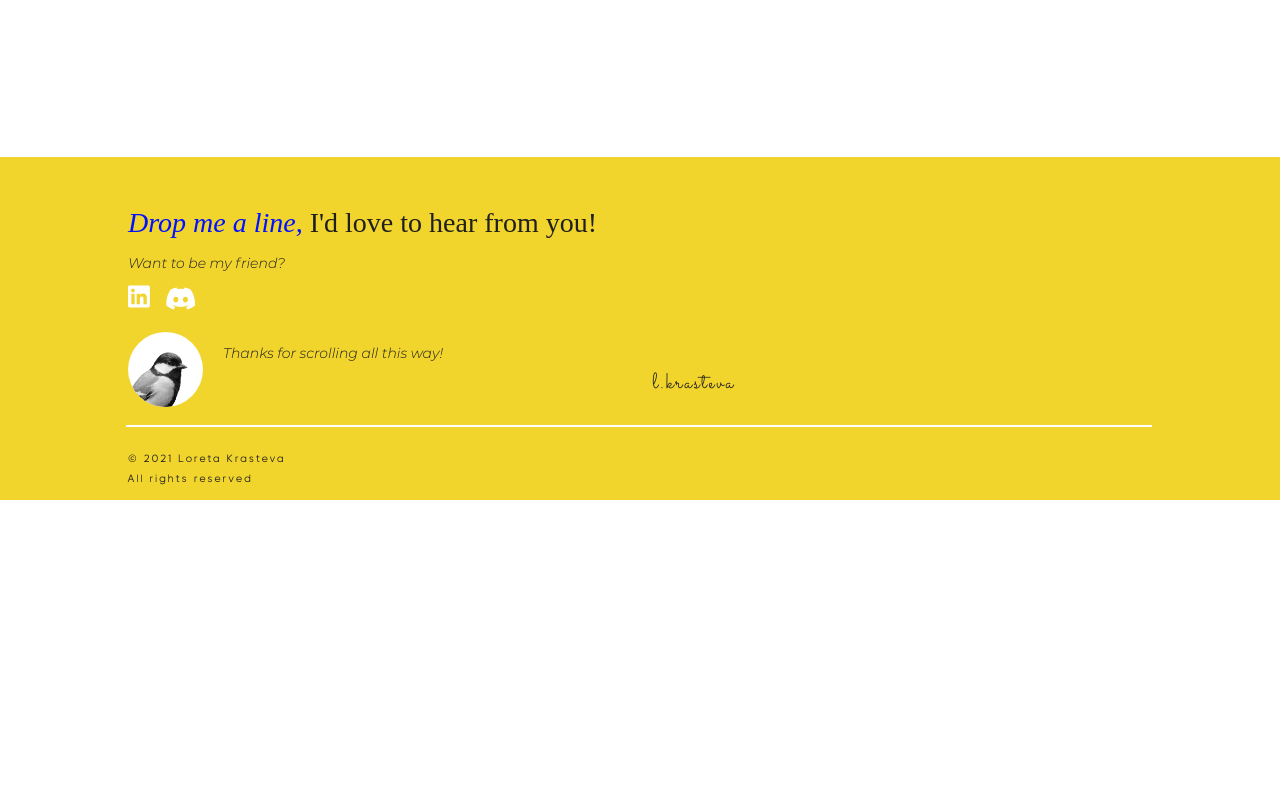
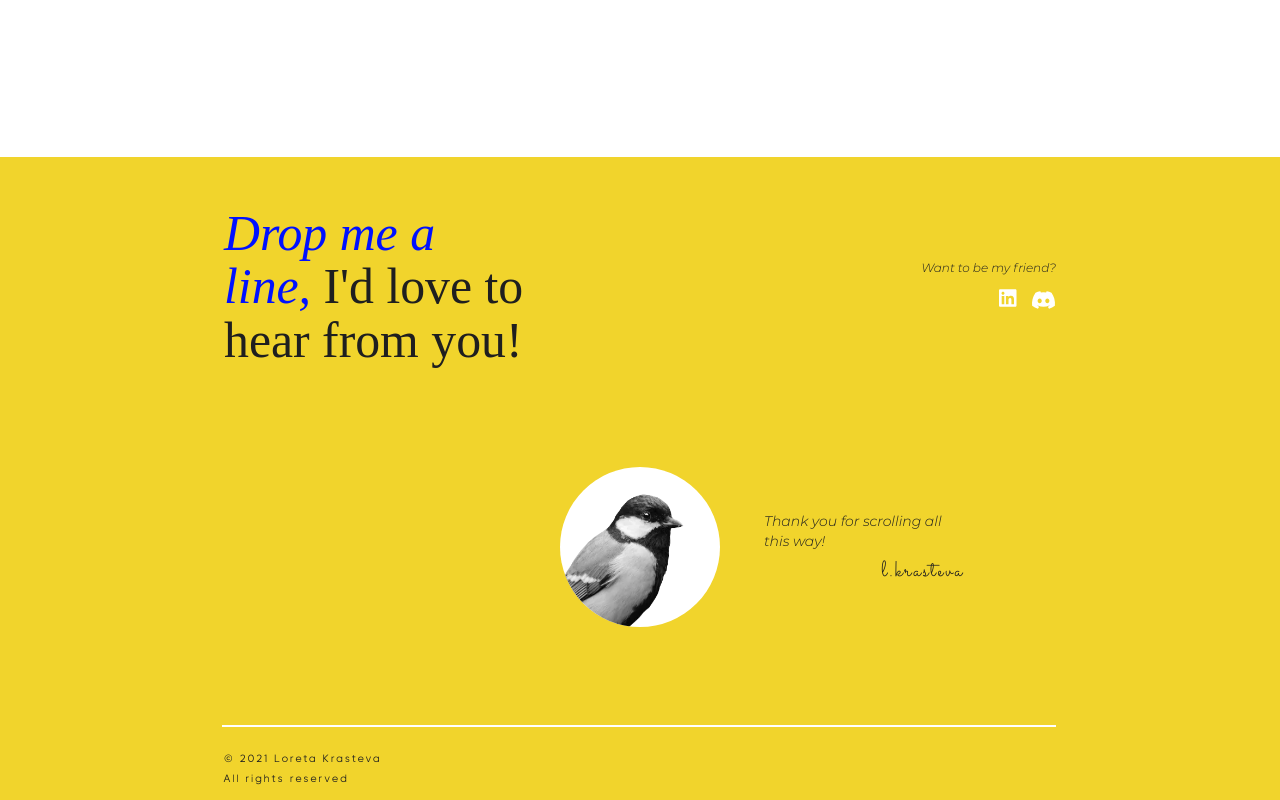
Before and after one commit to loretta-arineva/main-portfolio, a React (Create React App) app: page /contact in a window 1280 px wide. Shown: the part 728-1528 px from the top of the page. Before the commit the page ends 1228 px from the top, so only its background shows below. Built offline with nearby package versions, Linux system fonts and the light colour scheme.

Commit message:
Added footer style

```diff
--- a/src/assets/scss/5-modules/_afterword.scss
+++ b/src/assets/scss/5-modules/_afterword.scss
@@ -23,6 +23,7 @@
         .thanks {
             width: 50%;
             margin-left: 20px;
+            max-width: 200px;
 
 
             p:first-child {
--- a/src/assets/scss/5-modules/_footerContact.scss
+++ b/src/assets/scss/5-modules/_footerContact.scss
@@ -1,5 +1,6 @@
 .footer-contact {
     .footer-message {
+        max-width: 300px;
         .contact-link {
             color     : $contactLink;
             font-style: italic;
--- a/src/assets/scss/7-queries/_mediaQueries.scss
+++ b/src/assets/scss/7-queries/_mediaQueries.scss
@@ -181,3 +181,154 @@
         .project {}
     }
 }
+
+// Progress bar
+
+@media screen and (min-height: 680px) {
+    .progress-bar--container {
+        left : -180px;
+        width: 400px;
+    }
+}
+
+@media screen and (min-height: 680px) {
+    @media screen and (min-width: 700px) {
+        .progress-bar--container {
+            top  : 55%;
+            left : -230px;
+            width: 550px;
+        }
+    }
+}
+
+// Footer
+
+// footer contact
+@media screen and (min-width: 880px) {
+    footer {
+
+        .footer-wrapper {
+            padding: 0 0 100px;
+        }
+    }
+
+    .footer-contact {
+        @include flexItem(space-between, center, row);
+
+        h3 {
+            font-size: 3.889vw;
+            line-height: 4.167vw;
+        }
+
+        .social {
+            p {
+                font-size: 15px;
+            }
+
+            .social-icons {
+                font-size : 26px;
+                text-align: right;
+            }
+        }
+    }
+}
+
+@media screen and (min-width: 1030px) {
+    footer {
+
+        .footer-wrapper {
+            padding: 0;
+            width  : 65%
+        }
+    }
+
+    .footer-contact {
+        @include flexItem(space-between, center, row);
+
+        .social {
+            p {
+                font-size: 12px;
+            }
+
+            .social-icons {
+                font-size: 20px;
+            }
+        }
+    }
+}
+
+@media screen and (min-width: 1300px) {
+    .footer-contact {
+        h3 {
+            min-width: 500px;
+        }
+
+        .social {
+            p {
+                font-size: 16px;
+            }
+        }
+    }
+}
+
+// footer afterword
+@media screen and (min-width: 880px) {
+    .afterword {
+        margin: 20px 0 30px;
+
+        .afterword-wrapper {
+            justify-content: center;
+
+            .footer-logo {
+                width : 105px;
+                height: 105px;
+
+                img {
+                    width: 130px;
+                    left : -50px;
+                    top  : 30px;
+                }
+            }
+
+            .thanks {
+                position: absolute;
+                left    : calc(50% + 10vh);
+            }
+        }
+    }
+}
+
+@media screen and (min-width: 1030px) {
+    .afterword {
+        margin: 100px 0 100px;
+
+        .afterword-wrapper {
+
+            .footer-logo {
+                width : 130px;
+                height: 130px;
+                height: 12.5VW;
+                width : 12.5VW;
+
+                img {
+                    width: 16.66666667VW;
+                    left : -6.94444444VW;
+                    top  : 2.08333333VW;
+                }
+            }
+        }
+    }
+}
+
+@media screen and (min-width: 1230px) {
+    .afterword {
+        margin: 100px 0 100px;
+
+        .afterword-wrapper {
+
+            .thanks {
+                left: calc(50% + 13vh);
+            }
+        }
+    }
+}
--- a/src/pages/components/FooterComponents/Afterword.js
+++ b/src/pages/components/FooterComponents/Afterword.js
@@ -8,7 +8,7 @@ const Afterword = () => {
                     <img src={bird} alt="" />
                 </div>
                 <div className="thanks">
-                    <p>Thanks for scrolling all this way!</p>
+                    <p>Thank you for scrolling all this way!</p>
                     <p className="signature">l.krasteva</p>
                 </div>
             </div>
```
